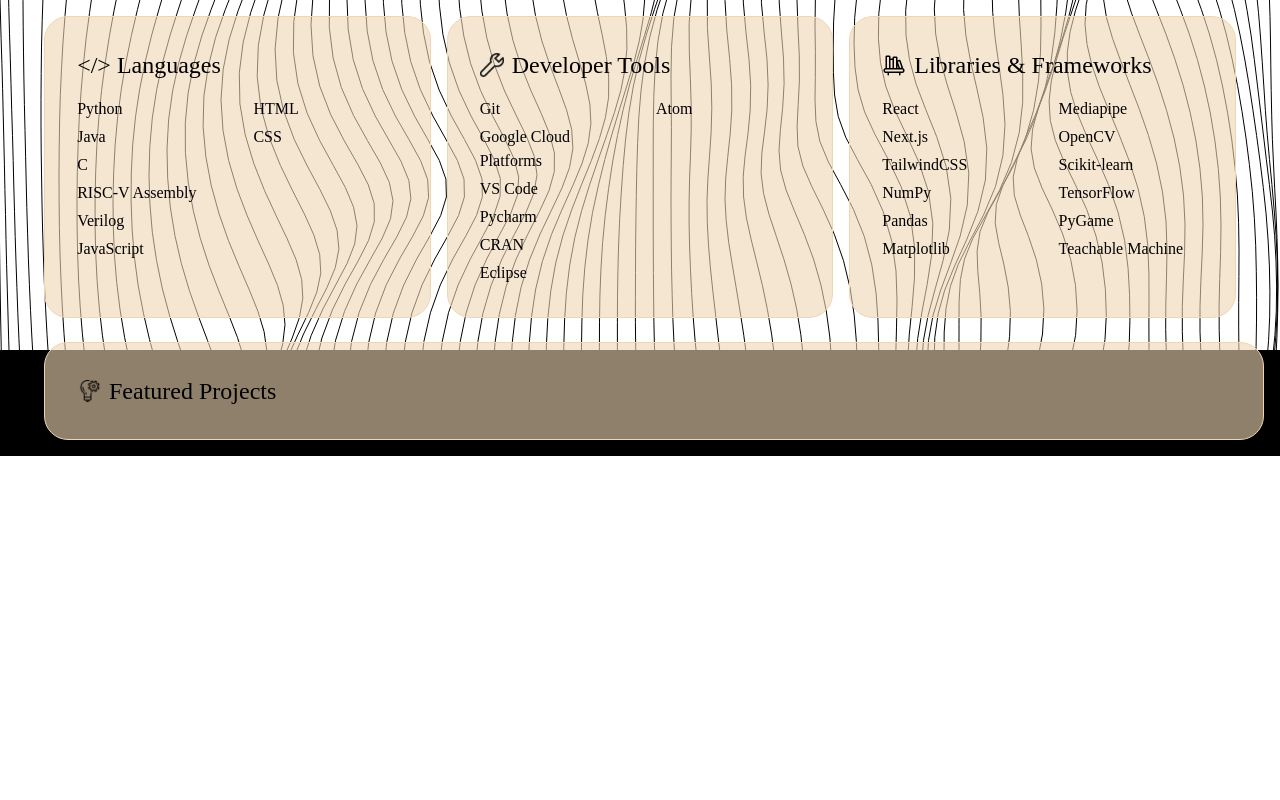
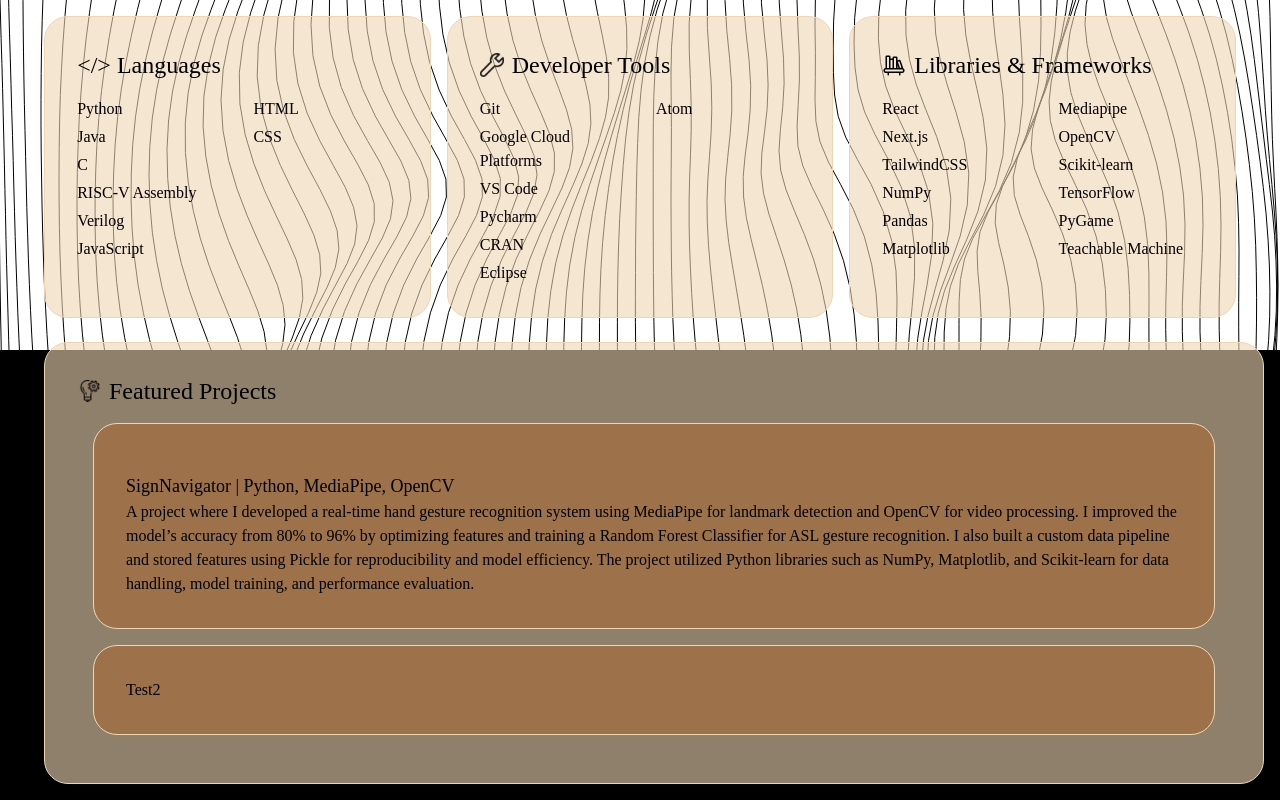
Before and after one commit to Rahbir1518/Portfolio-Website, a React (Vite) app: page / in a window 1280 px wide. Shown: the part 450-1250 px from the top of the page. Before the commit the page ends 906 px from the top, so only its background shows below. Built offline with nearby package versions, Linux system fonts and the light colour scheme; a web font is replaced by a local one.

Commit message:
button fix

```diff
--- a/src/components/FeaturedProjects.jsx
+++ b/src/components/FeaturedProjects.jsx
@@ -10,6 +10,22 @@
           <img src={project} alt="Project icon by Icons8" className="w-6 h-6" />
           <span>Featured Projects</span>
         </h1>
+
+        <SpotlightCard className='bg-ternary/30 p-4 m-4' spotlightColor='#F8EFE0'>
+
+          <h1 className='text-secondary font-primary text-lg mt-4'>
+            <a className="text-black cursor-none hover:underline" href="https://github.com/Rahbir1518/SignNavigator"  target="_blank" rel="noopener noreferrer">SignNavigator | Python, MediaPipe, OpenCV</a>
+          </h1>
+
+          <span className='font-secondary'>A project where I developed a real-time hand gesture recognition system using MediaPipe for landmark detection and OpenCV for video processing.
+            I improved the model’s accuracy from 80% to 96% by optimizing features and training a Random Forest Classifier for ASL gesture recognition.
+            I also built a custom data pipeline and stored features using Pickle for reproducibility and model efficiency.
+            The project utilized Python libraries such as NumPy, Matplotlib, and Scikit-learn for data handling, model training, and performance evaluation.
+          </span>
+        </SpotlightCard>
+
+        <SpotlightCard className='bg-ternary/30 p-4 m-4' spotlightColor='#F8EFE0'> Test2</SpotlightCard>
+
       </div>
     </SpotlightCard>
   )
--- a/src/index.css
+++ b/src/index.css
@@ -12,6 +12,7 @@
     --color-ternary:#BE5103;
     --color-coffee:#3B2F2F;
     --color-greenYellow: #CCFF00;
+    --color-pear:#74B72E;
 }
 
 .parent {
```
